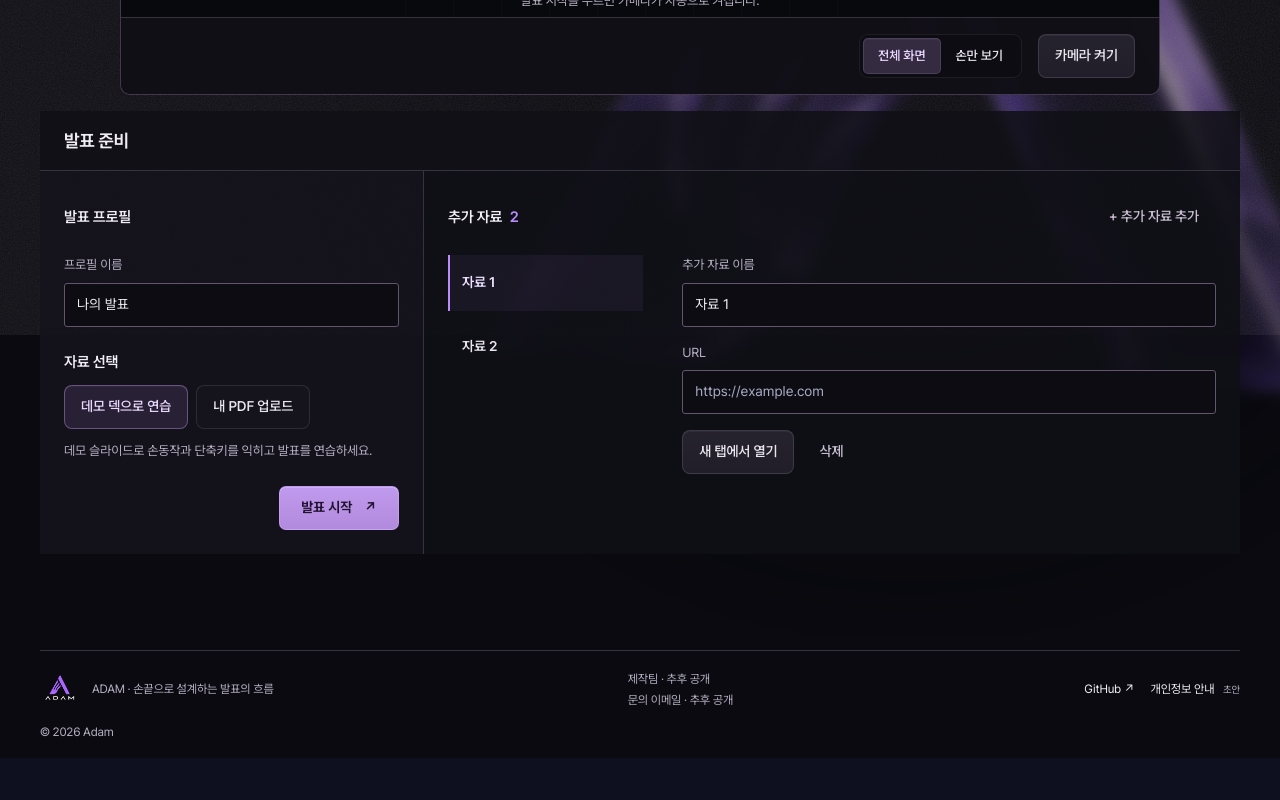
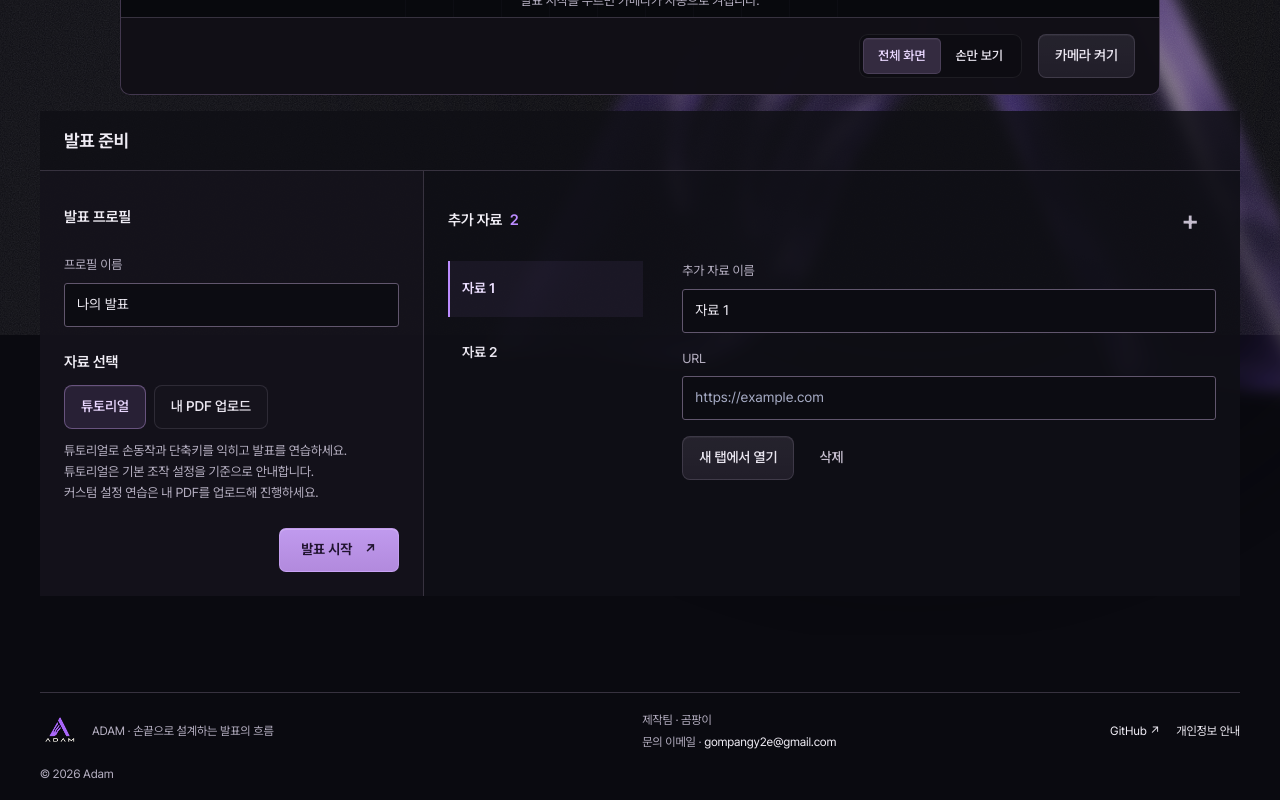
Before and after one commit to halyn1130/motion-shortcut, a React (Vite) app in the folder motion-shortcut/: page / in a window 1280 px wide. Shown: the part 465-1265 px from the top of the page. Before the commit the page ends 1223 px from the top, so only its background shows below. Built offline with nearby package versions, Linux system fonts and the light colour scheme.

Commit message:
feat(ui): 메인 안내 문구 및 개인정보 안내 정리
튜토리얼 명칭과 기본 조작 안내 수정
추가 자료 버튼을 큰 플러스 기호로 변경
제작팀 곰팡이 및 문의 이메일 반영
개인정보 안내 내용과 돌아가기 링크 정리

```diff
--- a/motion-shortcut/src/App.tsx
+++ b/motion-shortcut/src/App.tsx
@@ -10,7 +10,7 @@ const pages = {
   home: ["홈", "발표 준비와 실시간 제어"],
   settings: ["설정", "권한과 입력 설정"],
   guide: ["가이드", "사용법과 기능 설명"],
-  privacy: ["개인정보 안내", "정식 공개 전 검토가 필요한 초안입니다."],
+  privacy: ["개인정보 안내", "카메라 사용과 브라우저에 저장되는 정보를 안내합니다."],
 } as const;
 type Page = keyof typeof pages;
 const navigationPaths: Record<Exclude<Page, "privacy">, string> = {
@@ -146,52 +146,49 @@ export default function App() {
         {page === "privacy" && (
           <section
             className="control-panel footer-privacy"
-            aria-label="개인정보 안내 초안"
+            aria-label="개인정보 안내"
           >
-            <h2>개인정보 안내 · 초안</h2>
+            <h2>개인정보 안내</h2>
             <p>
-              서비스 공개 전에 실제 운영 방식과 데이터 처리 내용을 확인하여
-              확정할 문서입니다.
+              Adam은 손동작 인식을 위해 카메라를 사용하지만, 영상과 개인정보를 서버로 보내거나 저장하지 않습니다.
             </p>
             <dl>
               <div>
                 <dt>운영 주체 및 문의</dt>
-                <dd>팀 이름, 담당자, 문의 이메일 입력 필요</dd>
+                <dd>Team 곰팡이 (2026 원티드 해커톤 출품작) · 문의: <a href="mailto:gompangy2e@gmail.com">gompangy2e@gmail.com</a></dd>
               </div>
               <div>
                 <dt>카메라</dt>
                 <dd>
-                  손동작 인식을 위해 브라우저 카메라 권한을 요청합니다. 영상
-                  전송·저장 여부와 처리 범위는 배포 전 확인 필요
+                  발표 제어를 위해 브라우저의 카메라 권한을 요청합니다. 영상은 브라우저 안에서 실행되는 손 인식 모델(MediaPipe)로만 처리되며, 외부 서버로 전송되거나 파일로 저장되지 않습니다.
+                  카메라는 사용자가 카메라 켜기, 발표 시작 또는 모션 시작을 선택할 때 동작하며, 카메라 끄기 버튼이나 해당 창 닫기로 중단됩니다.
                 </dd>
               </div>
               <div>
-                <dt>브라우저 저장 정보</dt>
+                <dt>브라우저에 저장되는 정보</dt>
                 <dd>
-                  프로필, 키 설정과 표시 설정을 브라우저에 저장합니다. 최종 저장
-                  항목과 삭제 방법 확인 필요
+                  발표 프로필(이름, 발표 프로그램, 추가 자료 링크), 손동작·키 설정, 화면 표시 설정을 이 브라우저의 저장소(localStorage)에만 저장합니다.
+                  계정 정보, 영상, 손 좌표 기록은 저장하지 않습니다. 브라우저의 사이트 데이터 삭제로 모두 제거됩니다.
                 </dd>
               </div>
               <div>
-                <dt>PDF 및 추가 링크</dt>
+                <dt>외부 링크</dt>
                 <dd>
-                  선택한 PDF는 서버에 업로드하지 않고 현재 브라우저에서 표시합니다. 추가
-                  링크는 외부 사이트로 연결됩니다.
+                  사용자가 직접 등록한 추가 자료 링크는 새 탭에서 외부 사이트로 이동합니다. 해당 사이트의 개인정보 처리는 각 사이트의 정책을 따릅니다.
                 </dd>
               </div>
               <div>
-                <dt>배포 환경</dt>
+                <dt>서비스 이용 기록</dt>
                 <dd>
-                  호스팅 로그, 분석 도구, 외부 서비스 이용 여부 및 보관 기간
-                  확인 필요
+                  별도의 분석 도구나 추적 스크립트를 사용하지 않습니다. 호스팅 서비스(Vercel)가 접속 로그를 기본 수집할 수 있으며, 이는 서비스 운영 목적으로만 사용됩니다.
                 </dd>
               </div>
               <div>
                 <dt>시행일</dt>
-                <dd>정식 공개일 확정 후 입력</dd>
+                <dd>2026년 9월 21일</dd>
               </div>
             </dl>
-            <a href="#/home">홈으로 돌아가기</a>
+            <a href="#/home">← 돌아가기</a>
           </section>
         )}
       </main>
@@ -221,8 +218,8 @@ export default function App() {
           </div>
           <div className="site-footer-contact">
             <span>TEAM / CONTACT</span>
-            <p>제작팀 · 추후 공개</p>
-            <p>문의 이메일 · 추후 공개</p>
+            <p>제작팀 · 곰팡이</p>
+            <p>문의 이메일 · <a href="mailto:gompangy2e@gmail.com">gompangy2e@gmail.com</a></p>
           </div>
           <nav aria-label="하단 메뉴">
             <a
@@ -233,7 +230,7 @@ export default function App() {
               GitHub ↗
             </a>
             <a href="#/privacy">
-              개인정보 안내 <small>초안</small>
+              개인정보 안내
             </a>
           </nav>
         </div>
--- a/motion-shortcut/src/components/PresentationPreparation.tsx
+++ b/motion-shortcut/src/components/PresentationPreparation.tsx
@@ -106,7 +106,7 @@ export function PresentationPreparation({
               aria-pressed={source === "demo"}
               onClick={() => setSource("demo")}
             >
-              데모 덱으로 연습
+              튜토리얼
             </button>
             <button
               aria-pressed={source === "pdf"}
@@ -116,7 +116,7 @@ export function PresentationPreparation({
             </button>
           </div>
           {source === "demo" ? (
-            <p>데모 슬라이드로 손동작과 단축키를 익히고 발표를 연습하세요.</p>
+            <p>튜토리얼로 손동작과 단축키를 익히고 발표를 연습하세요.<br />튜토리얼은 기본 조작 설정을 기준으로 안내합니다.<br />커스텀 설정 연습은 내 PDF를 업로드해 진행하세요.</p>
           ) : pdfFile ? (
             <div className="uploaded-pdf" aria-label="업로드된 PDF">
               <span className="uploaded-pdf-icon" aria-hidden="true">
@@ -201,8 +201,8 @@ export function PresentationPreparation({
             <h3 id="resources-title">
               추가 자료 <span>{resources.length}</span>
             </h3>
-            <button className="button-quiet" onClick={() => setEditing(c.addResource())}>
-              + 추가 자료 추가
+            <button className="button-quiet" style={{ minWidth: 44, minHeight: 44, display: "inline-flex", alignItems: "center", justifyContent: "center" }} aria-label="추가 자료 추가" title="추가 자료 추가" onClick={() => setEditing(c.addResource())}>
+              <span aria-hidden="true" style={{ fontSize: 28, lineHeight: 1 }}>+</span>
             </button>
           </div>
           <div className="resource-browser">
```
Also changed, not shown: 1 other file (tests, documents, lock files or other folders).
